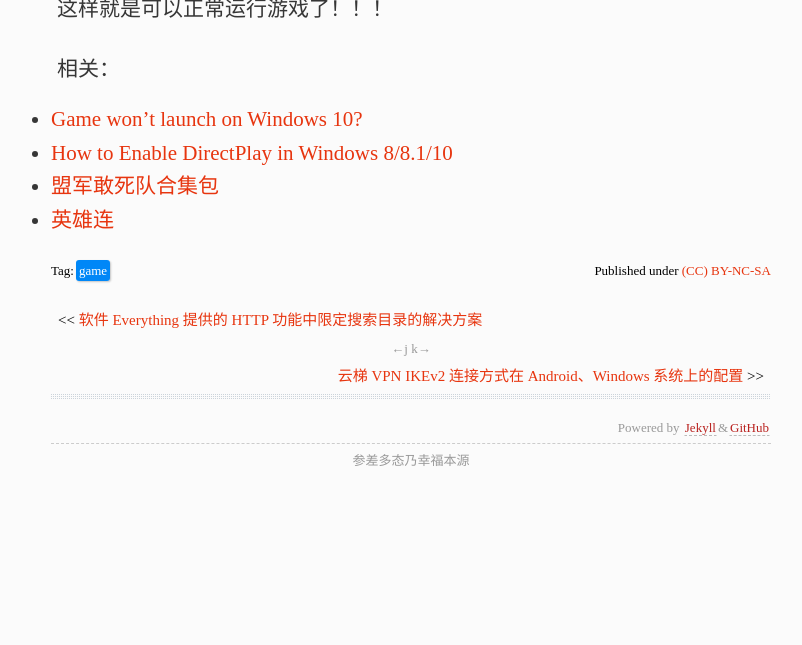
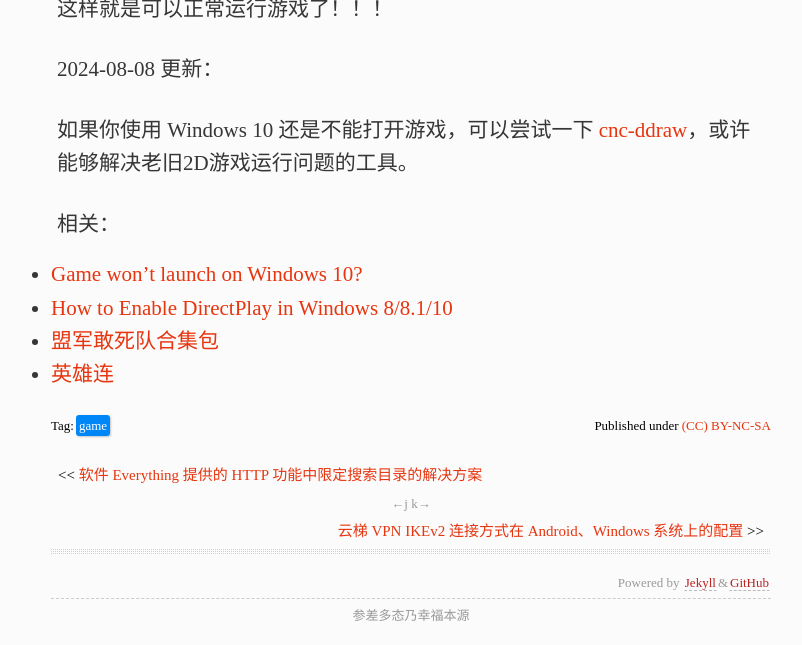
Before and after one commit to xavierskip/xavierskip.github.io, a Jekyll site: the page built from _posts/2017-05-01-commandos.md, in a window 1280 px wide and 900 px high, scrolled down 1182 px, cut to the strip 255-900 px from the top of the window. Shown: the whole strip, without its empty margins (229-1031 px from the left). Built offline with Jekyll 4.4.1, drawn with Linux system fonts in a browser that asks for light colours; comment, search, counter and statistics services are not loaded; a style sheet for code colours, icons or effects is not loaded; before the commit the page ends 1927 px from its top, so only the background shows below that.

Commit message:
update post

```diff
--- a/_posts/2017-05-01-commandos.md
+++ b/_posts/2017-05-01-commandos.md
@@ -22,6 +22,9 @@ tags:
 
 这样就是可以正常运行游戏了！！！
 
+2024-08-08 更新：
+
+如果你使用 Windows 10 还是不能打开游戏，可以尝试一下 [cnc-ddraw](https://github.com/FunkyFr3sh/cnc-ddraw)，或许能够解决老旧2D游戏运行问题的工具。
 
 相关：
 * [Game won't launch on Windows 10?](http://steamcommunity.com/app/6830/discussions/0/135511757693937462/)
```
